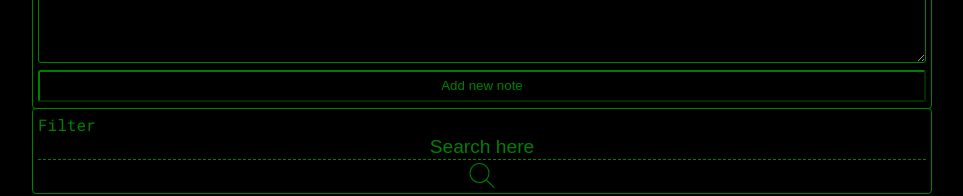
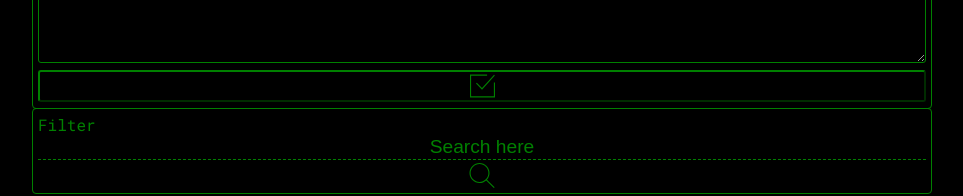
Before and after one commit to matvey84/filter-by-notes, a React (Create React App) app in the folder my-app/: page / in a window 1280 px wide. Shown: the part 175-371 px from the top of the page, without its empty margins (158-1121 px from the left). Built offline with nearby package versions, Linux system fonts and the light colour scheme.

Commit message:
feat: create component ButtonCreateNote and replace with teg <button> in create note form

```diff
--- a/my-app/src/components/createNoteForm/CreateNoteForm.tsx
+++ b/my-app/src/components/createNoteForm/CreateNoteForm.tsx
@@ -3,6 +3,7 @@ import { SubmitHandler, useForm } from 'react-hook-form';
 import { useAppDispatch } from '../../redux/hooks';
 import { resetFilterAction, setNoteToListAction } from '../../redux/note-slice/noteSlice';
 import { INote, INoteFormData } from '../../types/type';
+import ButtonCreateNote from '../../ui/ButtonCreateNote';
 import './createNoteFormStyle.css';
 
 export default function CreateNoteForm() {
@@ -67,10 +68,7 @@ export default function CreateNoteForm() {
             className="note-form-input_description"
           />
         </fieldset>
-
-        <button disabled={!isValid} className="note-form_submit-button" type="submit">
-          Add new note
-        </button>
+        <ButtonCreateNote isValid={isValid} />
       </form>
     </>
   );
--- /dev/null
+++ b/my-app/src/ui/ButtonCreateNote.tsx
@@ -0,0 +1,22 @@
+import React from 'react';
+import { CreateNoteSVG } from './svgButtons';
+interface IProp {
+  isValid: boolean;
+}
+function ButtonCreateNote(props: IProp) {
+  const isValid = props.isValid;
+  return (
+    <>
+      <button
+        disabled={!isValid}
+        className="note-form_submit-button"
+        type="submit"
+        // onClick={(e: React.MouseEvent<HTMLButtonElement>) => removeNote(e)}
+      >
+        <CreateNoteSVG />
+      </button>
+    </>
+  );
+}
+
+export default ButtonCreateNote;
--- a/my-app/src/ui/buttons.css
+++ b/my-app/src/ui/buttons.css
@@ -118,3 +118,32 @@
 .button-reset-filter:active {
   border-color: var(--main-color);
 }
+
+.note-form_submit-button svg {
+  height: 100%;
+  width: 25px;
+}
+.note-form_submit-button svg g {
+  stroke: none;
+  stroke-width: 0;
+  stroke-dasharray: none;
+  stroke-linecap: butt;
+  stroke-linejoin: miter;
+  stroke-miterlimit: 10;
+  fill: none;
+  fill-rule: nonzero;
+  opacity: 1;
+  transform: translate(1.4065934065934016 1.4065934065934016) scale(2.81 2.81);
+}
+.note-form_submit-button svg g polygon {
+  stroke: none;
+  stroke-width: 1;
+  stroke-dasharray: none;
+  stroke-linecap: butt;
+  stroke-linejoin: miter;
+  stroke-miterlimit: 10;
+  fill: var(--main-color);
+  fill-rule: nonzero;
+  opacity: 1;
+  transform: matrix(1 0 0 1 0 0)
+}
--- a/my-app/src/ui/svgButtons.tsx
+++ b/my-app/src/ui/svgButtons.tsx
@@ -1,41 +1,31 @@
-// import { localeEN } from '../../locales/localeEN';
-// import { useAppSelector } from '../../redux/hooks';
-
-// export const AddTaskSVG = () => {
-//   const { languageIndex } = useAppSelector((state) => state.settingsSlice);
-//   return (
-//     <svg
-//       version="1.1"
-//       xmlns="http://www.w3.org/2000/svg"
-//       width="512"
-//       height="512"
-//       viewBox="0 0 512 512"
-//     >
-//       <title>{localeEN.tooltips.ADD_TASK[languageIndex]}</title>
-//       <g id="icomoon-ignore"></g>
-//       <path fill="#000" d="M512 192h-192v-192h-128v192h-192v128h192v192h128v-192h192z"></path>
-//     </svg>
-//   );
-// };
-
-// export const DeleteColumnSVG = () => {
-//   const { languageIndex } = useAppSelector((state) => state.settingsSlice);
-//   return (
-//     <svg viewBox="0 0 1024 1024">
-//       <title>{localeEN.tooltips.DELETE_COLUMN[languageIndex]}</title>
-//       <g id="icomoon-ignore"></g>
-//       <path
-//         fill="#000"
-//         d="M256 832c0 52.992 42.976 96 96 96h320c52.992 0 96-43.008 96-96l64-512h-640l64 512zM608 416h64v416h-64v-416zM480 416h64v416h-64v-416zM352 416h64v416h-64v-416zM816 192h-208c0 0-14.336-64-32-64h-128c-17.696 0-32 64-32 64h-208c-26.528 0-48 21.472-48 48s0 48 0 48h704c0 0 0-21.472 0-48s-21.504-48-48-48z"
-//       ></path>
-//     </svg>
-//   );
-// };
-
+export const CreateNoteSVG = () => {
+  return (
+    <svg
+      xmlns="http://www.w3.org/2000/svg"
+      version="1.1"
+      width="25"
+      height="25"
+      viewBox="0 0 90 90"
+      xmlSpace="preserve"
+    >
+      <defs></defs>
+      <g>
+        <polygon
+          className="first"
+          points="90,86 0,86 0,4 61.55,4 61.55,8 4,8 4,82 86,82 86,32.45 90,32.45 "
+        />
+        <polygon
+          className="second"
+          points="43.28,58.36 21.63,35.93 24.5,33.15 43.19,52.51 86.52,4.66 89.48,7.34 "
+        />
+      </g>
+    </svg>
+  );
+};
 export const DeleteNoteSVG = () => {
   return (
     <svg width="1024" height="1024" viewBox="0 0 1024 1024">
-      {/* <title>{localeEN.tooltips.DELETE_TASK[languageIndex]}</title> */}
+      <title>Remove</title>
       <g id="icomoon-ignore"></g>
       <path
         fill="#000"
@@ -52,6 +42,7 @@ export const EditTaskSVG = () => {
       viewBox="0 0 1276.000000 1280.000000"
       preserveAspectRatio="xMidYMid meet"
     >
+      <title>Edit</title>
       <metadata>Created by potrace 1.15, written by Peter Selinger 2001-2017</metadata>
       <g
         transform="translate(0.000000,1280.000000) scale(0.100000,-0.100000)"
@@ -97,6 +88,7 @@ export const IncrGlassSVG = () => {
       height="25"
       viewBox="0 0 90 90"
     >
+      <title>Filter</title>
       <defs></defs>
       <g>
         <path d="M 89.414 86.586 L 62.862 60.034 c 5.931 -6.612 9.178 -15.063 9.178 -24.014 c 0 -9.622 -3.747 -18.667 -10.551 -25.47 C 54.687 3.747 45.641 0 36.02 0 c -9.622 0 -18.667 3.747 -25.47 10.55 C 3.747 17.353 0 26.398 0 36.02 c 0 9.621 3.747 18.667 10.55 25.469 c 6.803 6.804 15.848 10.551 25.47 10.551 c 8.951 0 17.402 -3.247 24.014 -9.178 l 26.552 26.552 C 86.977 89.805 87.488 90 88 90 s 1.023 -0.195 1.414 -0.586 C 90.195 88.633 90.195 87.367 89.414 86.586 z M 13.378 58.661 C 7.331 52.613 4 44.573 4 36.02 c 0 -8.553 3.331 -16.594 9.378 -22.642 S 27.467 4 36.02 4 c 8.553 0 16.593 3.331 22.641 9.378 S 68.04 27.467 68.04 36.02 c 0 8.553 -3.331 16.593 -9.379 22.641 S 44.573 68.04 36.02 68.04 C 27.467 68.04 19.426 64.709 13.378 58.661 z" />
@@ -116,6 +108,7 @@ export const ResetButtonSVG = () => {
         viewBox="0 0 90 90"
         xmlSpace="preserve"
       >
+        <title>Reset filter</title>
         <defs></defs>
         <g>
           <path d="M 79.133 57.837 c -1.012 -0.443 -2.19 0.014 -2.637 1.023 C 70.996 71.339 58.633 79.401 45 79.401 c -17.205 0 -31.5 -12.696 -34.01 -29.211 l 4.442 4.407 c 0.784 0.777 2.051 0.773 2.829 -0.012 c 0.778 -0.783 0.773 -2.05 -0.011 -2.828 l -8.242 -8.178 c -0.012 -0.012 -0.027 -0.019 -0.039 -0.031 c -0.088 -0.083 -0.181 -0.158 -0.283 -0.224 c -0.037 -0.024 -0.076 -0.041 -0.114 -0.062 c -0.083 -0.047 -0.168 -0.091 -0.258 -0.125 c -0.043 -0.017 -0.088 -0.028 -0.132 -0.041 c -0.088 -0.027 -0.176 -0.05 -0.269 -0.065 c -0.053 -0.008 -0.106 -0.012 -0.16 -0.016 C 8.7 43.012 8.651 43 8.598 43 c -0.034 0 -0.066 0.008 -0.1 0.01 c -0.028 0.001 -0.056 -0.004 -0.084 -0.002 c -0.034 0.003 -0.065 0.015 -0.099 0.02 c -0.081 0.012 -0.16 0.028 -0.238 0.049 c -0.055 0.015 -0.11 0.031 -0.163 0.051 c -0.079 0.029 -0.154 0.064 -0.228 0.102 c -0.048 0.025 -0.097 0.049 -0.143 0.078 c -0.074 0.046 -0.142 0.1 -0.209 0.155 c -0.039 0.032 -0.08 0.061 -0.116 0.096 c -0.079 0.075 -0.148 0.159 -0.214 0.246 c -0.015 0.021 -0.035 0.036 -0.05 0.058 L 6.94 43.881 c 0 0 0 0.001 -0.001 0.001 l -6.585 9.535 c -0.628 0.909 -0.4 2.154 0.509 2.782 c 0.347 0.24 0.743 0.354 1.135 0.354 c 0.635 0 1.259 -0.302 1.647 -0.863 l 3.389 -4.907 C 9.832 69.224 25.791 83.401 45 83.401 c 15.218 0 29.018 -9 35.156 -22.928 C 80.602 59.463 80.144 58.282 79.133 57.837 z" />
@@ -125,27 +118,3 @@ export const ResetButtonSVG = () => {
     </>
   );
 };
-// export const DefaultTaskIcon = () => {
-//   return (
-//     <svg width="1024" height="1024" viewBox="0 0 1024 1024">
-//       <title></title>
-//       <g id="icomoon-ignore"></g>
-//       <path
-//         fill="#e51937"
-//         d="M765.013 496.043l118.699 298.155h-183.381l-77.867-202.069-421.76 284.459-158.037-338.987h34.773l187.307 145.835 324.693-176.981-46.293-120.32-49.835 105.856-210.688 115.883 151.595-398.592h216.619l86.272 216.747 286.891-156.373v-269.653h-1024v1024h1024v-702.635z"
-//       ></path>
-//     </svg>
-//   );
-// };
-
-export const UploadFileIcon = () => {
-  return (
-    <svg id="Capa_1" x="0px" y="0px" viewBox="0 0 485 485">
-      <path
-        d="M233,378.7c2.6,2.6,6.1,4,9.5,4s6.9-1.3,9.5-4l107.5-107.5c5.3-5.3,5.3-13.8,0-19.1c-5.3-5.3-13.8-5.3-19.1,0L256,336.5
-			v-323C256,6,250,0,242.5,0S229,6,229,13.5v323l-84.4-84.4c-5.3-5.3-13.8-5.3-19.1,0s-5.3,13.8,0,19.1L233,378.7z"
-      />
-      <path d="M426.5,458h-368C51,458,45,464,45,471.5S51,485,58.5,485h368c7.5,0,13.5-6,13.5-13.5S434,458,426.5,458z" />
-    </svg>
-  );
-};
```
